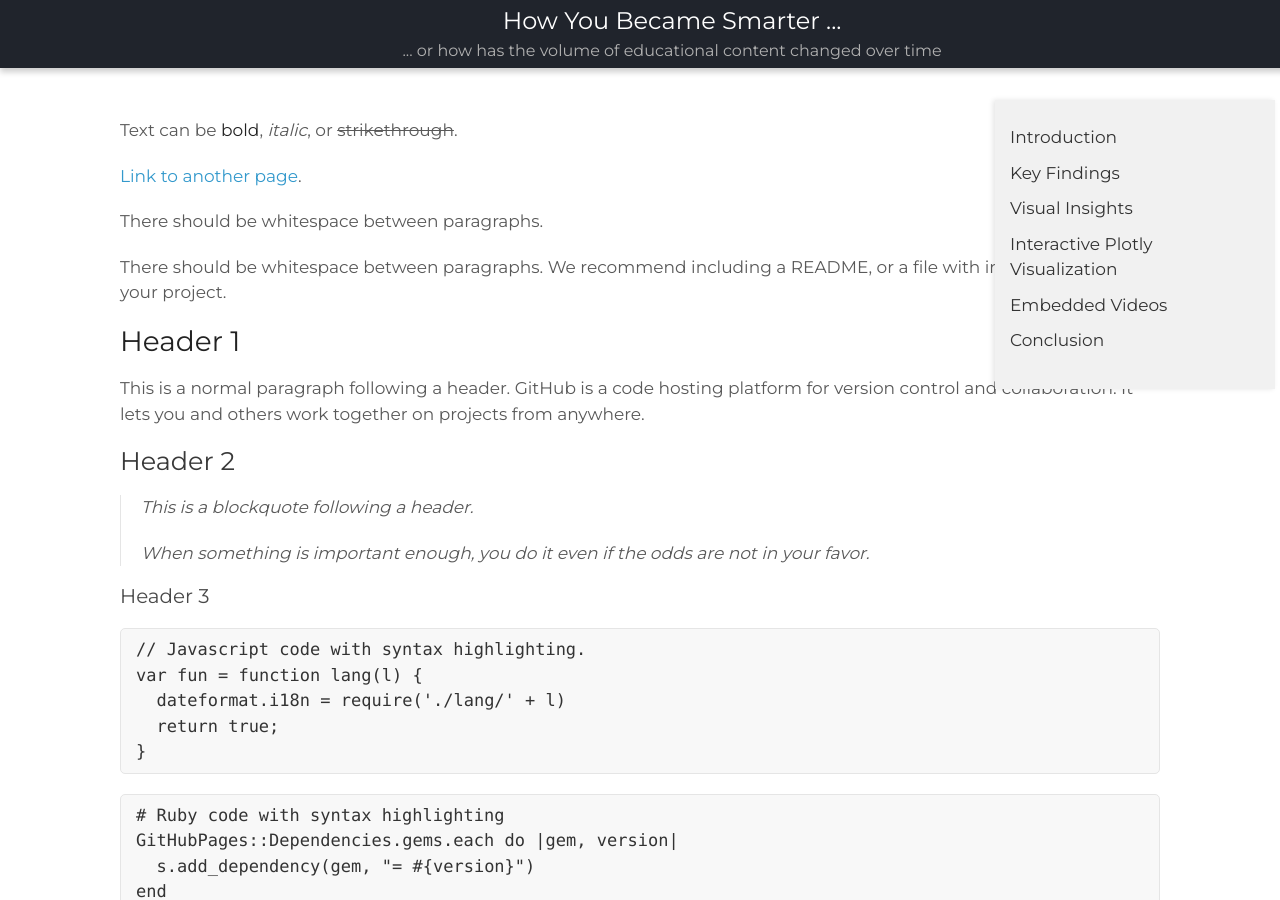
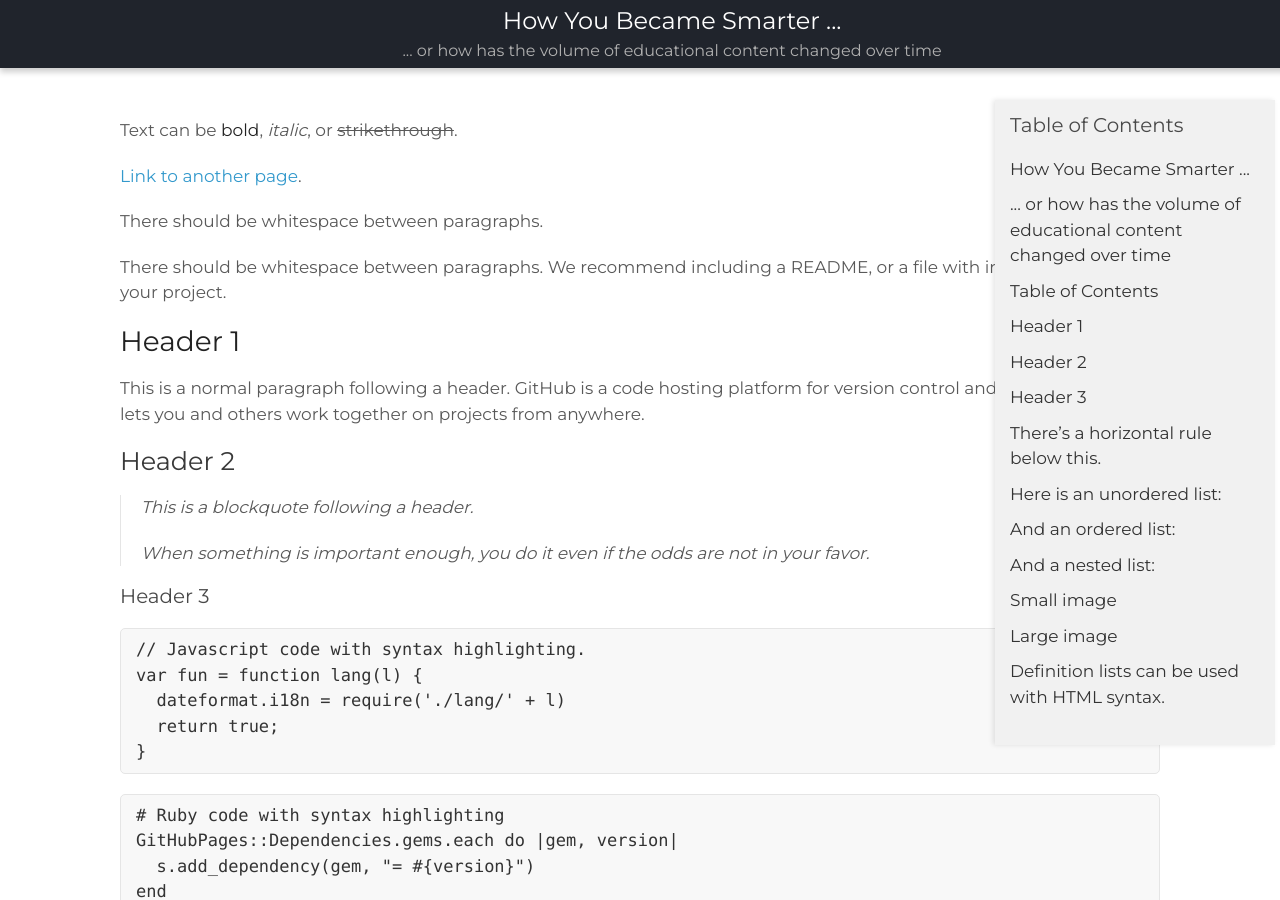
Before and after one commit to FredPili/ADAWebsite, a Jekyll site: the page built from example.md, in a window 1280 px wide and 900 px high. Built offline with Jekyll 4.4.1, drawn with Linux system fonts in a browser that asks for light colours.

Commit message:
js implementatiob

```diff
--- a/_layouts/default.html
+++ b/_layouts/default.html
@@ -19,14 +19,8 @@
 
     <!-- Sidebar -->
     <div class="sidebar">
-      <ul>
-        <li><a href="#introduction">Introduction</a></li>
-        <li><a href="#key-findings">Key Findings</a></li>
-        <li><a href="#visual-insights">Visual Insights</a></li>
-        <li><a href="#interactive-plotly-visualization">Interactive Plotly Visualization</a></li>
-        <li><a href="#embedded-videos">Embedded Videos</a></li>
-        <li><a href="#conclusion">Conclusion</a></li>
-      </ul>
+      <h3>Table of Contents</h3>
+      <ul id="toc"></ul>  <!-- This will be populated with JavaScript -->
     </div>
 
     <div class="wrapper">
@@ -74,5 +68,31 @@
         ga('send', 'pageview');
     </script>
   {% endif %}
+  <script>
+    document.addEventListener('DOMContentLoaded', function () {
+      // Select all headers (h1, h2, h3, etc.)
+      const headers = document.querySelectorAll('h1, h2, h3');
+      const toc = document.getElementById('toc');
+
+      // Iterate through all headers to create TOC items
+      headers.forEach((header, index) => {
+        const listItem = document.createElement('li');
+        const link = document.createElement('a');
+
+        // Create a unique ID for each header (if it doesn't have one)
+        if (!header.id) {
+          header.id = `toc-${index}`;
+        }
+
+        // Set the link text and href attribute
+        link.textContent = header.textContent;
+        link.href = `#${header.id}`;
+
+        // Append the link to the list item, and the list item to the TOC
+        listItem.appendChild(link);
+        toc.appendChild(listItem);
+      });
+    });
+  </script>
   </body>
 </html>
```
